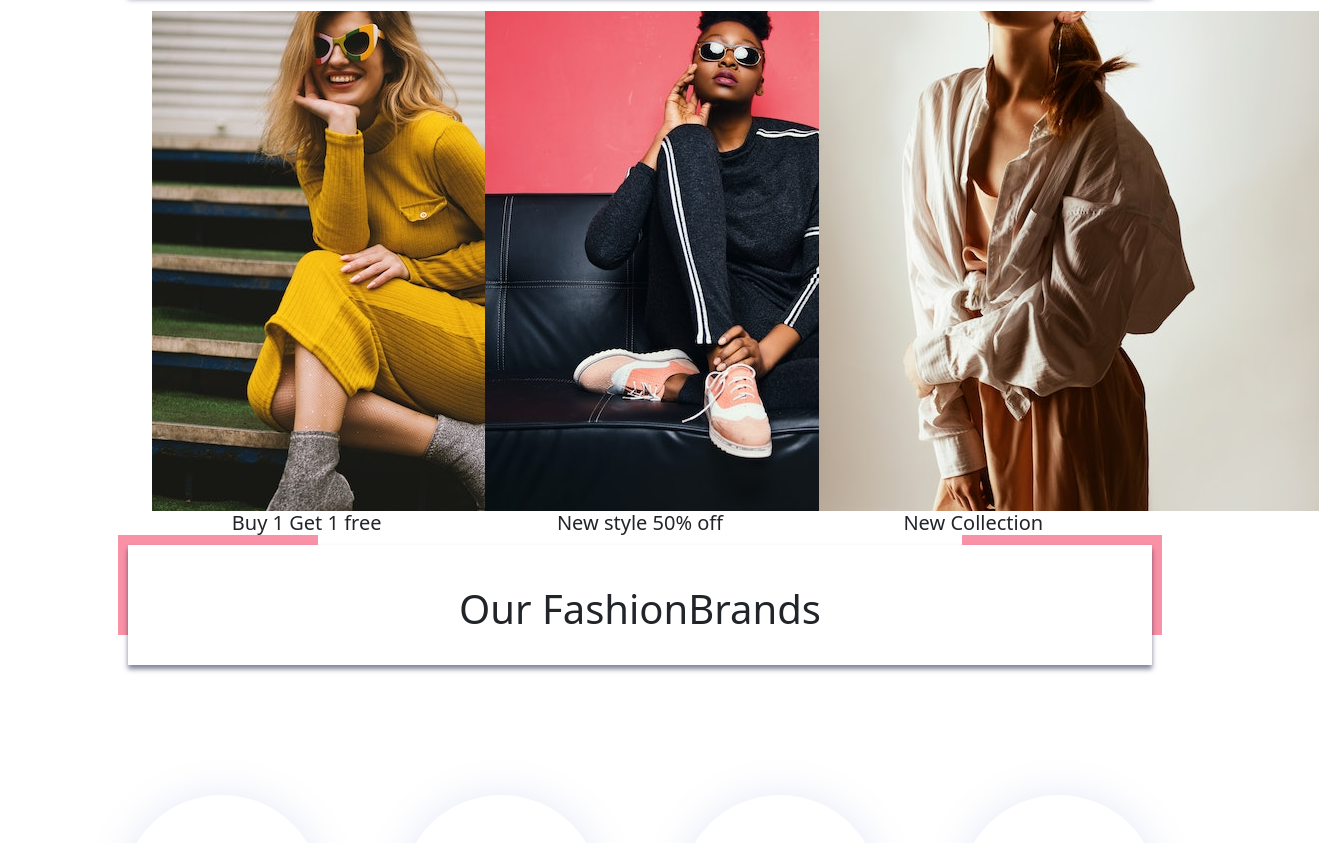
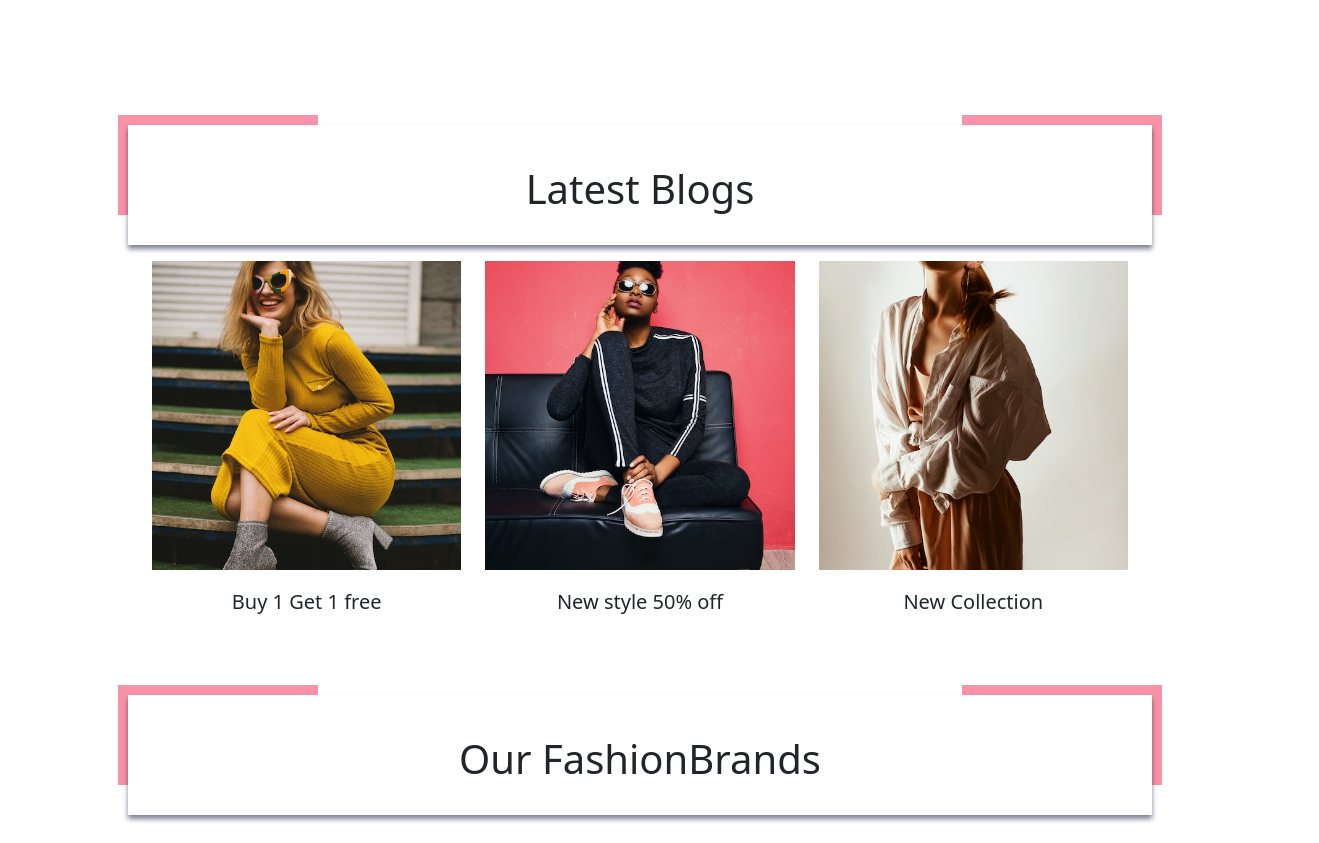
Before and after one commit to Carol254/kuiFashions, an Angular app: page / in a window 1280 px wide. Shown: the part 2426-3269 px from the top of the page, 1319 px wide, since content can reach past the window. Built offline with nearby package versions, Linux system fonts and the light colour scheme.

Commit message:
changes on home

```diff
--- a/src/app/dashboard/home/home.component.css
+++ b/src/app/dashboard/home/home.component.css
@@ -136,8 +136,27 @@
     margin-bottom: -100px;
     margin-top: 100px;
   }
+
+  /* fashion blog */
+  .fashion-blog {
+    margin: 250px 0 150px 0;
+  }
+
+  .blog-img img {
+    width: 100%;
+    height: 100%;
+  }
+
+  .fashion-blog h5 {
+    margin-top: 20px;
+    min-width: bold;
+    text-align: center;
+  }
+
+  /* fashion-brands  */
+
   .fashion-brands{
-    margin-top: 550px;
+    margin: 450px 0 150px 0;
   }
   .brand-logo {
     width: 200px;
```
